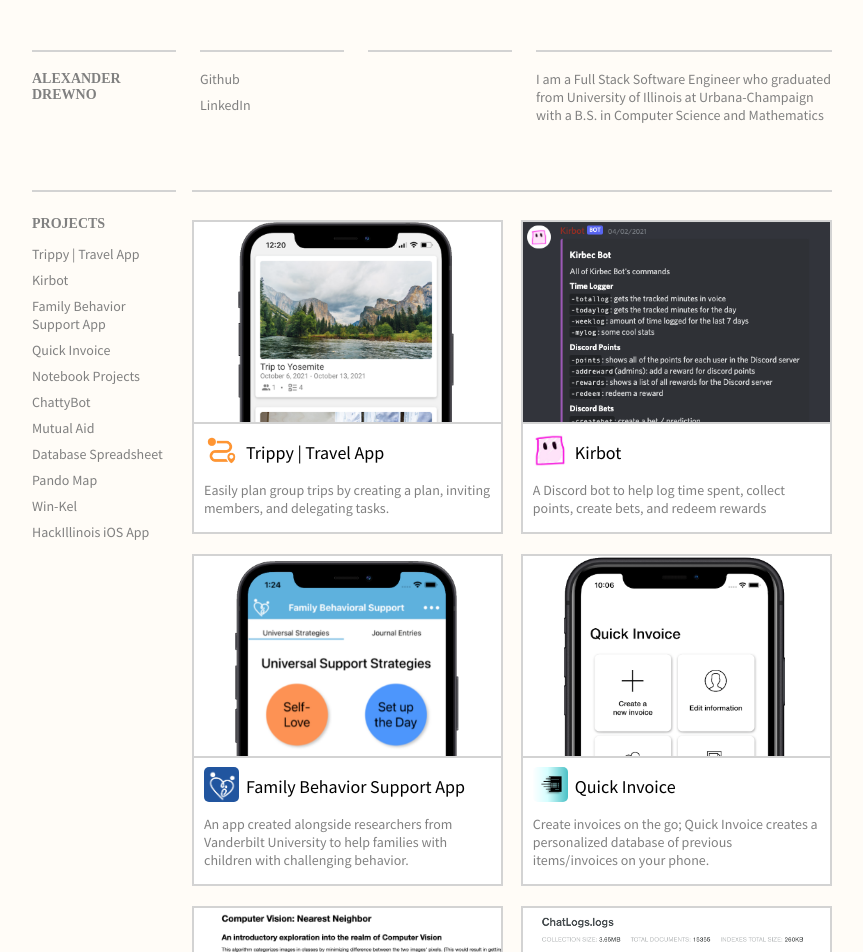
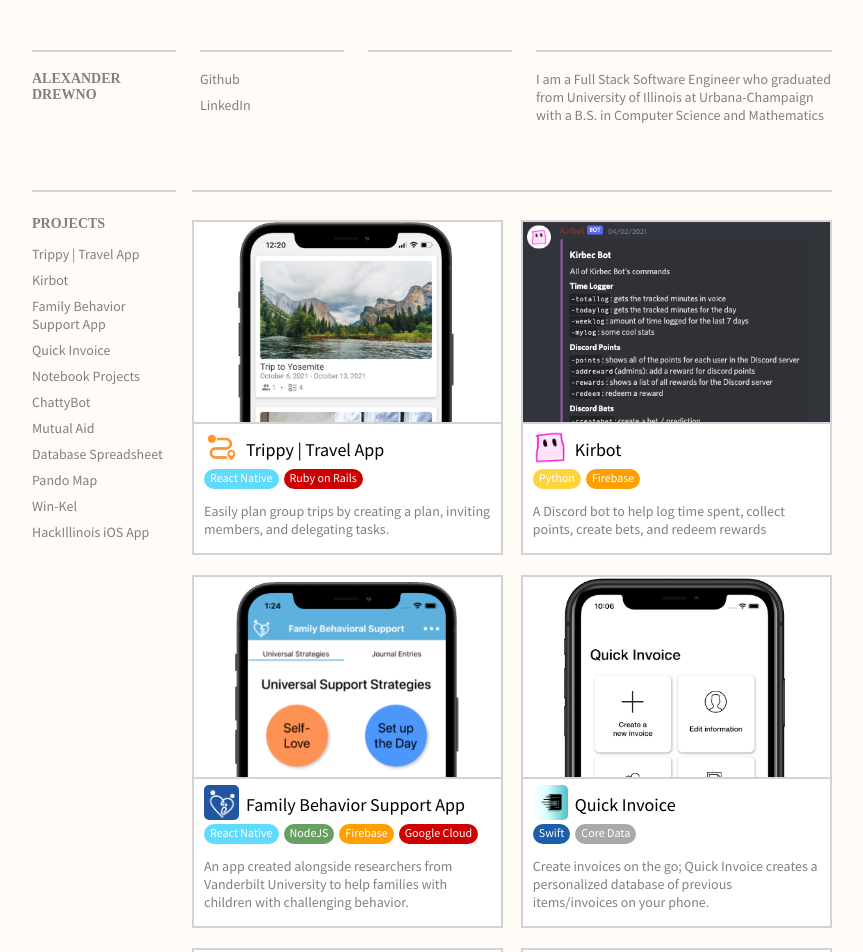
Before and after one commit to alexdrewno/website, a React (Create React App) app: page / in a window 1280 px wide. Shown: the top 952 px of the page, without its empty margins (208-1071 px from the left). Built offline with nearby package versions, Linux system fonts and the light colour scheme.

Commit message:
Added tags

```diff
--- a/src/components/ProjectCard/ProjectCard.css
+++ b/src/components/ProjectCard/ProjectCard.css
@@ -14,7 +14,7 @@
   background-color: white;
   object-fit: cover;
   object-position: 0px 0px;
-  margin-bottom: -5px;
+  margin-bottom: -10px;
   border-bottom-style: solid;
   border-width: 2px;
   border-color: lightgray;
@@ -33,6 +33,8 @@
 .Row-container {
   display: flex;
   flex-direction: row;
+  margin-top: 2px;
+  flex-wrap: wrap;
 }
 
 .Card-title-text {
--- a/src/components/ProjectCard/ProjectCard.js
+++ b/src/components/ProjectCard/ProjectCard.js
@@ -1,9 +1,18 @@
 import "./ProjectCard.css";
 import "../../shared/styles/Text.css";
-
-const baseImagePath = "../../assets/Photos/";
+import Tag from "../Tag/Tag";
 
 export default function ProjectCard({ project }) {
+  const renderKeywords = () => {
+    const projectKeywords = [];
+
+    for (let i = 0; i < project.keywords.length; i++) {
+      projectKeywords.push(<Tag title={project.keywords[i]} />);
+    }
+
+    return projectKeywords;
+  };
+
   return (
     <div className="Card-container">
       {project.image !== "" && (
@@ -18,6 +27,7 @@
             {project.title}
           </p>
         </div>
+        <div className="Row-container">{renderKeywords()}</div>
         <p className="Normal-text">{project.description}</p>
       </div>
     </div>
--- /dev/null
+++ b/src/components/Tag/Tag.css
@@ -0,0 +1,17 @@
+.Tag-container {
+  height: 20px;
+  background-color: magenta;
+  border-radius: 10px;
+  display: flex;
+  justify-content: center;
+  align-items: center;
+  padding-inline: 6px;
+  margin-right: 5px;
+  margin-top: 2px;
+}
+
+.Tag-title {
+  color: white;
+  font-size: 12px;
+  font-family: "Mada";
+}
--- /dev/null
+++ b/src/components/Tag/Tag.js
@@ -0,0 +1,26 @@
+import "./Tag.css";
+
+const COLORS_DICT = {
+  "React Native": "#61DBFB",
+  Firebase: "#FFA000",
+  "Ruby on Rails": "#cc0000",
+  Python: "#FFD43B",
+  Swift: "#1B5EA9",
+  NodeJS: "#68a063",
+  "Google Cloud": "#cc0000",
+  MongoDB: "#4DB33D",
+  Julia: "#A020F0",
+  "Machine Learning": "gray",
+  "Computer Vision": "#cc0000",
+  "Data Scraping/Parsing": "blue",
+};
+
+export default function Tag({ title }) {
+  const mainColor = COLORS_DICT[title] ? COLORS_DICT[title] : "darkgray";
+
+  return (
+    <div className="Tag-container" style={{ backgroundColor: mainColor }}>
+      <p className="Tag-title">{title}</p>
+    </div>
+  );
+}
--- a/src/components/index.js
+++ b/src/components/index.js
@@ -1,2 +1,3 @@
 export { default as Header } from "./Header/Header";
 export { default as ProjectCard } from "./ProjectCard/ProjectCard";
+export { default as Tag } from "./Tag/Tag";
```
